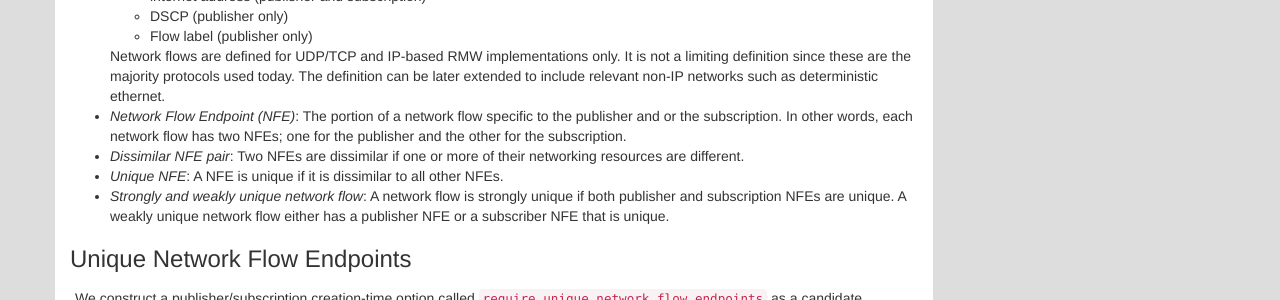
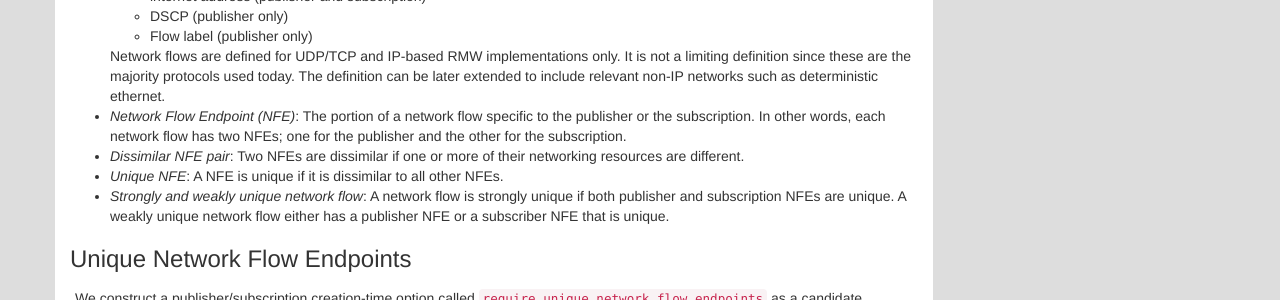
Before and after one commit to ros2/design, a Jekyll site: the page built from articles/unique_network_flows.md, in a window 1280 px wide and 1400 px high, scrolled down 2795 px. Shown: the part 152-452 px from the top of the window. Built offline with Jekyll 4.4.1, drawn with Linux system fonts in a browser that asks for light colours; nearby versions of some CDN libraries; some of the changed text lies outside the part shown.

Commit message:
Correct typos
Signed-off-by: Ananya Muddukrishna <ananya.x.muddukrishna@ericsson.com>

```diff
--- a/articles/unique_network_flows.md
+++ b/articles/unique_network_flows.md
@@ -101,7 +101,7 @@ Our proposal to solve the problem is to make the flows of publishers and subscri
 
   Network flows are defined for UDP/TCP and IP-based RMW implementations only. It is not a limiting definition since these are the majority protocols used today. The definition can be later extended to include relevant non-IP networks such as deterministic ethernet.
 
-- *Network Flow Endpoint (NFE)*: The portion of a network flow specific to the publisher and or the subscription. In other words, each network flow has two NFEs; one for the publisher and the other for the subscription.
+- *Network Flow Endpoint (NFE)*: The portion of a network flow specific to the publisher or the subscription. In other words, each network flow has two NFEs; one for the publisher and the other for the subscription.
 
 - *Dissimilar NFE pair*: Two NFEs are dissimilar if one or more of their networking resources are different.
 
```
Also changed, not shown: other parts of articles/unique_network_flows.md (+1 -1 lines).
